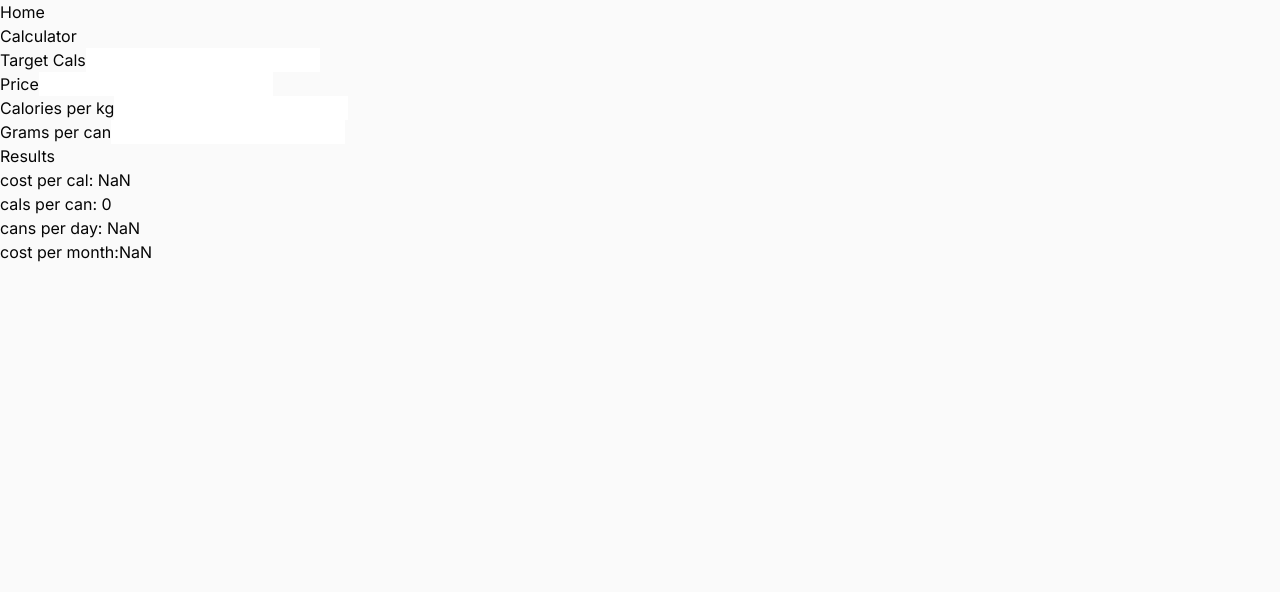
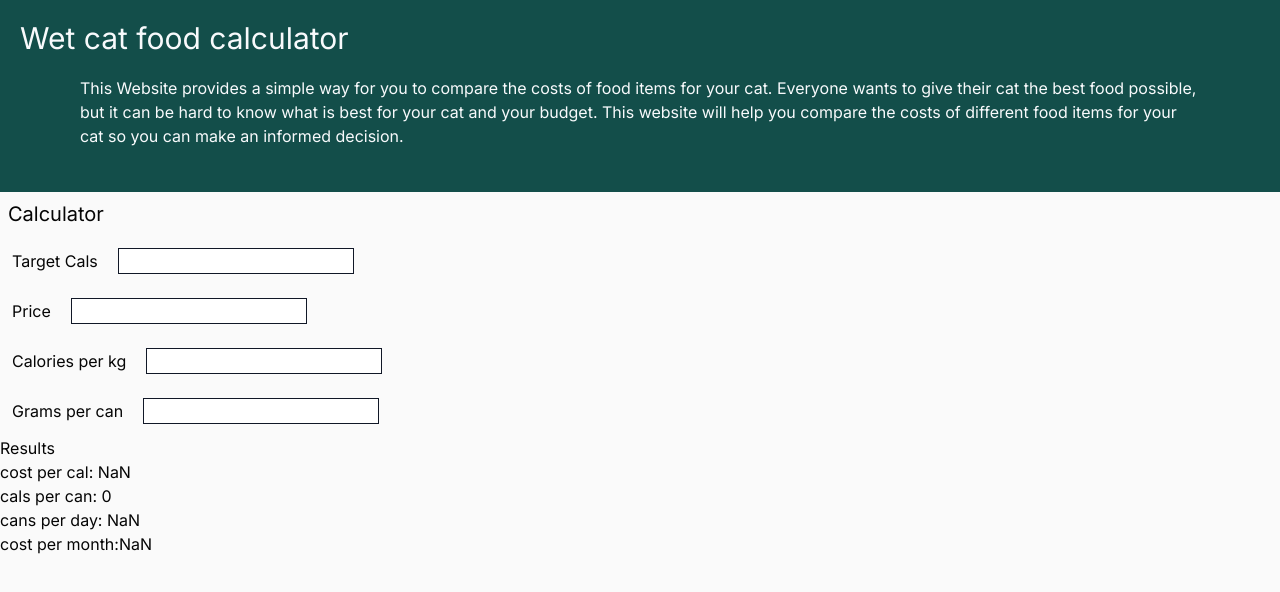
Before and after one commit to RGilmartin/CatFoodWebsite, a Next.js app: page / in a window 1280 px wide. Shown: the top 592 px of the page. Built offline with nearby package versions, Linux system fonts and the light colour scheme.

Commit message:
fixed spacing

```diff
--- a/src/app/page.tsx
+++ b/src/app/page.tsx
@@ -3,8 +3,18 @@ import Calculator from "./ui/calculator";
 
 export default function Home() {
   return (
-    <div>
-      <h1>Home</h1>
+    <div className="">
+      <div className="bg-teal-900 h-48">
+        <h1 className="p-5 text-3xl text-slate-50">Wet cat food calculator</h1>
+        <p className="px-20 text-slate-50">
+          This Website provides a simple way for you to compare the costs of
+          food items for your cat. Everyone wants to give their cat the best
+          food possible, but it can be hard to know what is best for your cat
+          and your budget. This website will help you compare the costs of
+          different food items for your cat so you can make an informed
+          decision.
+        </p>
+      </div>
       <Calculator />
     </div>
   );
--- a/src/app/ui/calculator.tsx
+++ b/src/app/ui/calculator.tsx
@@ -11,32 +11,36 @@ export default function Calculator() {
 
   return (
     <div>
-      <h1>Calculator</h1>
-      <div>
+      <h1 className="text-xl p-2">Calculator</h1>
+      <div className="p-3">
         <label>Target Cals</label>
         <input
           type="number"
+          className="border border-gray-900 ml-5"
           onChange={(e) => settarg_cals(e.target.valueAsNumber)}
         />
       </div>
-      <div>
+      <div className="p-3">
         <label>Price</label>
         <input
           type="number"
+          className="border border-gray-900 ml-5"
           onChange={(e) => setprice(e.target.valueAsNumber)}
         />
       </div>
-      <div>
+      <div className="p-3">
         <label>Calories per kg</label>
         <input
           type="number"
+          className="border border-gray-900 ml-5"
           onChange={(e) => setcal_kg(e.target.valueAsNumber)}
         />
       </div>
-      <div>
+      <div className="p-3">
         <label>Grams per can</label>
         <input
           type="number"
+          className="border border-gray-900 ml-5"
           onChange={(e) => setgr_can(e.target.valueAsNumber)}
         />
       </div>
```
